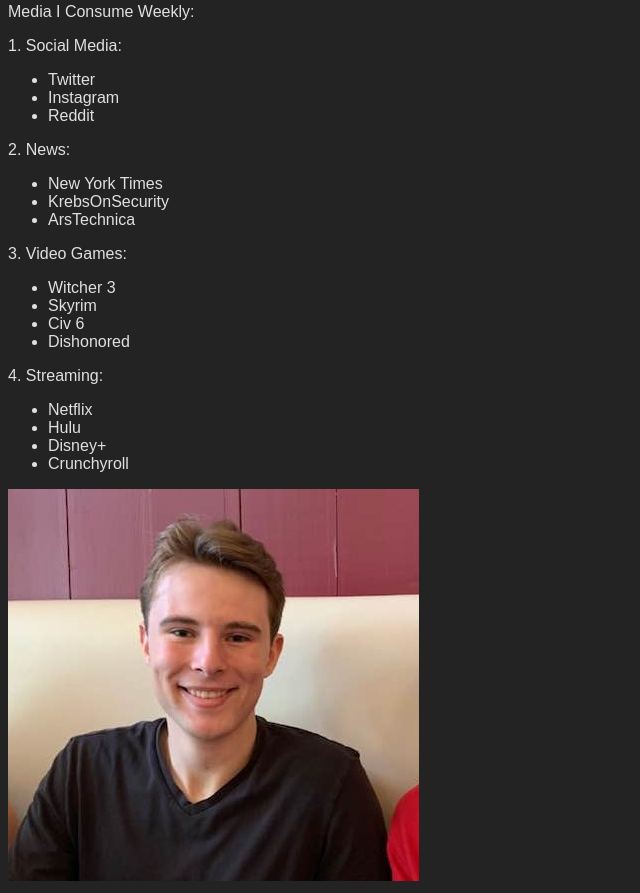
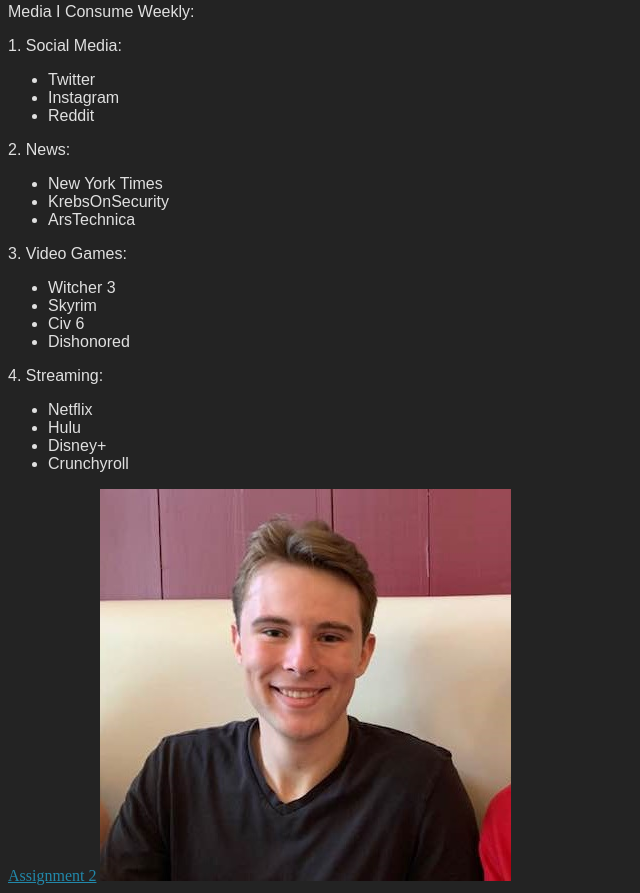
Before and after one commit to Matt-Spence/Matt-Spence.github.io, a plain HTML site: page index.html in a window 1280 px wide. Shown: the part 247-1140 px from the top of the page, without its empty margins (0-640 px from the left). Drawn offline with Linux system fonts and the light colour scheme.

Commit message:
Update index.html

```diff
--- a/index.html
+++ b/index.html
@@ -69,6 +69,7 @@
 </font>
 </font>
 </font>
+<a href="assignment2.html">Assignment 2</a>
 <img src="me.jpg">
 </body>
 </html>
```
